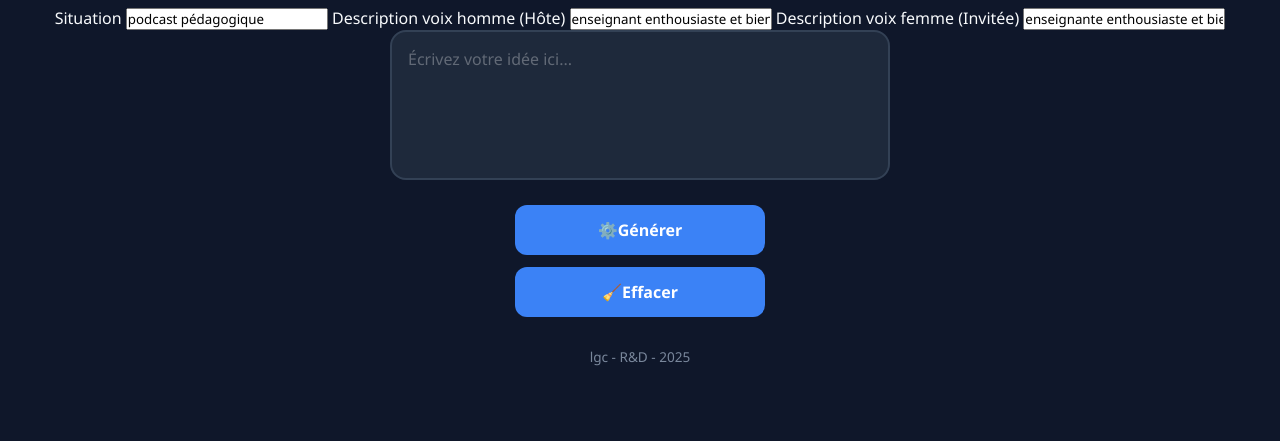
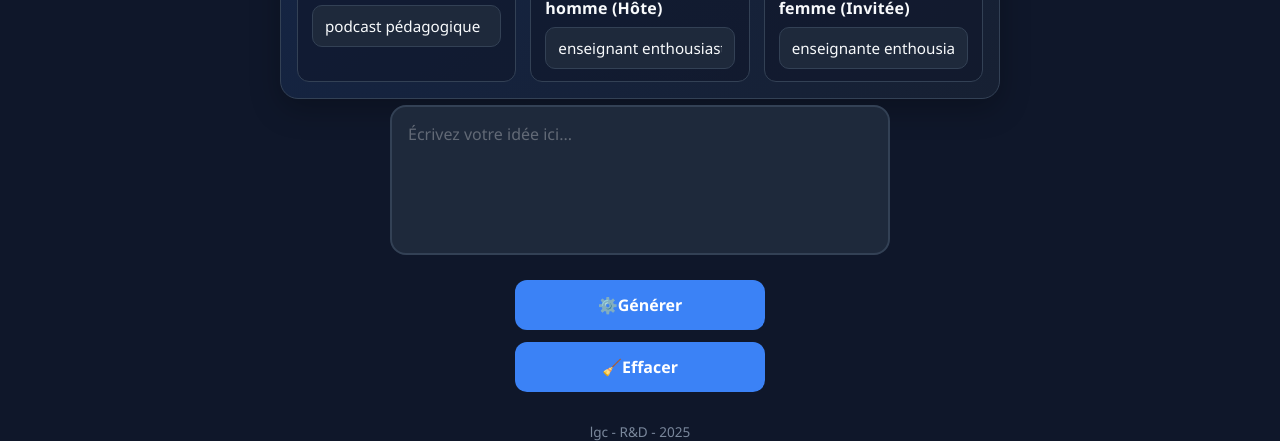
Before and after one commit to lgc-ia/podcast-ia, a website: page index.html in a window 1280 px wide. Shown: the part 373-814 px from the top of the page. Drawn offline with Linux system fonts and the light colour scheme.

Commit message:
css settings

```diff
--- a/css/main.css
+++ b/css/main.css
@@ -65,6 +65,67 @@
             font-size: 0.9rem;
             margin-top: 15px;
             margin-bottom: 10px;
+        }
+
+        /* --- 4. CHAMPS CONTEXTE PODCAST --- */
+        .podcast-settings {
+            width: 100%;
+            max-width: 720px;
+            display: grid;
+            grid-template-columns: 1fr;
+            gap: 14px;
+            margin: 14px auto 6px;
+            background: linear-gradient(135deg, rgba(59, 130, 246, 0.12), rgba(30, 41, 59, 0.5));
+            border: 1px solid #334155;
+            border-radius: 18px;
+            padding: 16px;
+            box-shadow: 0 10px 30px rgba(0, 0, 0, 0.25);
+        }
+
+        .podcast-settings label {
+            display: flex;
+            flex-direction: column;
+            gap: 8px;
+            background-color: rgba(15, 23, 42, 0.6);
+            border: 1px solid #334155;
+            border-radius: 12px;
+            padding: 12px 14px;
+            color: var(--text-main);
+            font-weight: 600;
+            letter-spacing: 0.2px;
+            transition: border-color 0.2s ease, transform 0.2s ease;
+        }
+
+        .podcast-settings label:hover {
+            border-color: var(--primary-blue);
+            transform: translateY(-1px);
+        }
+
+        .podcast-settings input {
+            width: 100%;
+            background-color: var(--card-bg);
+            border: 1px solid #334155;
+            border-radius: 10px;
+            padding: 10px 12px;
+            color: var(--text-main);
+            font-size: 0.95rem;
+            outline: none;
+            transition: border-color 0.2s ease, box-shadow 0.2s ease;
+        }
+
+        .podcast-settings input::placeholder {
+            color: rgba(255, 255, 255, 0.35);
+        }
+
+        .podcast-settings input:focus {
+            border-color: var(--primary-blue);
+            box-shadow: var(--glow);
+        }
+
+        @media (min-width: 720px) {
+            .podcast-settings {
+                grid-template-columns: repeat(3, 1fr);
+            }
         }
 
         /* --- 4. ZONE DE SAISIE (Textarea) --- */
--- a/index.html
+++ b/index.html
@@ -186,7 +186,7 @@
         </header>
 
         <div class="podcast-settings">
-            <label>
+            <label for="situationInput">
                 Situation
                 <input
                     id="situationInput"
@@ -196,7 +196,7 @@
                 />
             </label>
 
-            <label>
+            <label for="hostDescInput">
                 Description voix homme (Hôte)
                 <input
                     id="hostDescInput"
@@ -206,7 +206,7 @@
                 />
             </label>
 
-            <label>
+            <label for="guestDescInput">
                 Description voix femme (Invitée)
                 <input
                     id="guestDescInput"
```
